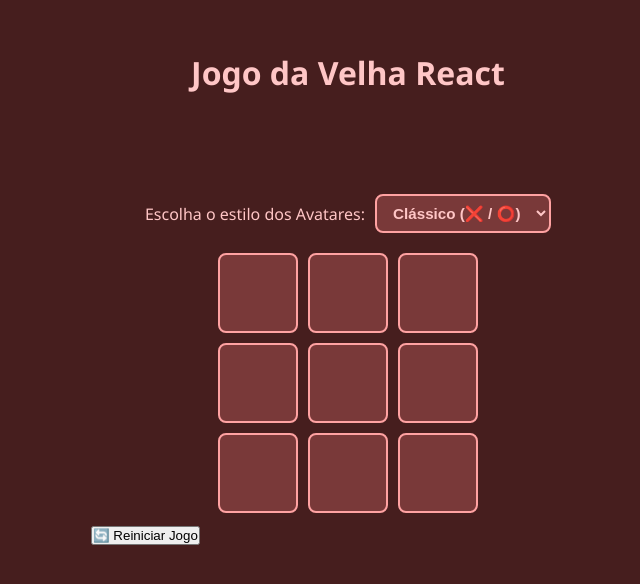
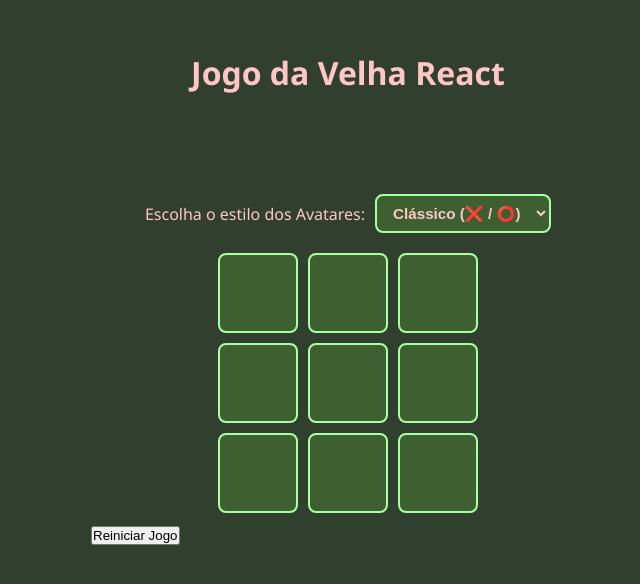
Before and after one commit to gabriela-peratello/jogo-da-velha, a React (Vite) app: page / in a window 1280 px wide. Shown: the part 152-736 px from the top of the page, without its empty margins (292-932 px from the left). Built offline with nearby package versions, Linux system fonts and the light colour scheme.

Commit message:
Finalizar essa bomba

```diff
--- a/src/components/Board/Board.jsx
+++ b/src/components/Board/Board.jsx
@@ -1,58 +1,45 @@
-
 import Square from '../Square/Square';
 import styles from './Board.module.css';
 
-// REQUISITOS: RF01 (Interatividade), RF04 (Vitória) e RF05 (Painel de Status)
-// Papel: Gerencia a renderização da grade 3x3 e a lógica de clique individual das casas
-
-
-// Props adicionadas -> isGameOver e avatares
-export default function Board({ xIsNext, squares, onPlay, isGameOver, avatares }) {
-
-  // Lê a letra e retorna o avatar correspondente do tema selecionado
-  function iconeSquare (value) {
+export default function Board({
+  xIsNext,
+  squares,
+  onPlay,
+  isGameOver,
+  avatares,
+  winningLine = []
+}) {
+  function getSquareIcon(value) {
     if (value === 'X') return avatares.x;
     if (value === 'O') return avatares.o;
     return null;
   }
 
-  // FUNÇÃO: handleClick
-  // Manipula a tentativa de jogada na casa de índice 'i'.
   function handleClick(i) {
+    if (isGameOver || squares[i]) return;
 
-    //Se o jogo acabou, não consegue clicar mais
-    if (isGameOver || squares[i]) {
-      return;
-    }
-
-    // React: Aplicação do conceito de Imutabilidade -> Cria uma cópia e altera apenas a cópia
-    // e notifica o componente pai, atualizando a interface
-    const nextSquares = squares.slice();
+    const nextSquares = [...squares];
     nextSquares[i] = xIsNext ? 'X' : 'O';
-    // React: Envia novo array com a jogada para o Game
     onPlay(nextSquares);
   }
 
-
-  // Grade jogo -> Apenas as classes foram modificadas
   return (
-    <div className ={styles.board}>
-      {/* <div className={styles.status}>Status do Jogo</div> */}
-      <div className={styles.boardRow}>
-        <Square value={iconeSquare(squares[0])} onSquareClick={() => handleClick(0)} />
-        <Square value={iconeSquare(squares[1])} onSquareClick={() => handleClick(1)} />
-        <Square value={iconeSquare(squares[2])} onSquareClick={() => handleClick(2)} />
-      </div>
-      <div className={styles.boardRow}>
-        <Square value={iconeSquare(squares[3])} onSquareClick={() => handleClick(3)} />
-        <Square value={iconeSquare(squares[4])} onSquareClick={() => handleClick(4)} />
-        <Square value={iconeSquare(squares[5])} onSquareClick={() => handleClick(5)} />
-      </div>
-      <div className={styles.boardRow}>
-        <Square value={iconeSquare(squares[6])} onSquareClick={() => handleClick(6)} />
-        <Square value={iconeSquare(squares[7])} onSquareClick={() => handleClick(7)} />
-        <Square value={iconeSquare(squares[8])} onSquareClick={() => handleClick(8)} />
-      </div>
+    <div className={styles.board}>
+      {[0, 1, 2].map((row) => (
+        <div key={row} className={styles.boardRow}>
+          {[0, 1, 2].map((col) => {
+            const index = row * 3 + col;
+            return (
+              <Square
+                key={index}
+                value={getSquareIcon(squares[index])}
+                onSquareClick={() => handleClick(index)}
+                isWinningSquare={winningLine.includes(index)}
+              />
+            );
+          })}
+        </div>
+      ))}
     </div>
   );
 }
--- a/src/components/Board/Board.module.css
+++ b/src/components/Board/Board.module.css
@@ -5,7 +5,6 @@
   align-items: center;
 
 }
-
 
 .status {
   margin-bottom: 15px;
@@ -21,3 +20,30 @@
   gap: 10px;
   margin-bottom: 10px;
 }
+
+
+.square {
+  width: 60px;
+  height: 60px;
+  position: relative; /* Importante para a linha se posicionar sobre o botão */
+  font-size: 2rem;
+  cursor: pointer;
+}
+
+/* Quadrado campeão */
+.winning {
+  background-color: #e0f2fe; /* Destaque de fundo suave */
+}
+
+/* A linha que risca a casa */
+.winning::after {
+  content: '';
+  position: absolute;
+  top: 50%;
+  left: 10%;
+  width: 80%;
+  height: 4px;
+  background-color: #0284c7; /* Cor da linha que risca */
+  transform: translateY(-50%);
+  border-radius: 2px;
+}
--- a/src/components/Game/Game.jsx
+++ b/src/components/Game/Game.jsx
@@ -1,169 +1,101 @@
-// IMPORTAÇÕES
-import { useState, useEffect } from 'react';
+import { useState, useEffect, useCallback } from 'react';
 import Board from '../Board/Board';
 import SelecionarAvatar from '../SelecionarAvatar/SelecionarAvatar';
 import SuddenDeath from '../SuddenDeath/SuddenDeath';
 
-export default function Game() {
-
-
-  // Estados jogo
-  // React -> Array do tabuleiro, cada jogada adiciona um novo estado
-  const [history, setHistory] = useState([Array(9).fill(null)]);
-  const [currentMove, setCurrentMove] = useState(0);
-
-
-  // Estados morte subita
-  const [isSuddenDeath, setIsSuddenDeath] = useState(false);
-  const [timeLeft, setTimeLeft] = useState(3);
-
-
-  // Estados os nomes
-  const [jogadorX, setJogadorX] = useState('Jogador 1');
-  const [jogadorO, setJogadorO] = useState('Jogador 2');
-
-
-
-
-  // Avatares
-  const icones = {
+const AVATARS = {
   classico: { x: '❌', o: '⭕' },
   flores: { x: '🌻', o: '🌼' },
   coracoes: { x: '❤', o: '💜' },
   animais: { x: '🐍', o: '🐊' }
 };
 
-
-
-
-  // Estado que guarda o tema selecionado + busca dinâmica do obj
-  const [avatarEscolhido, setAvatarEscolhido] = useState('classico');
-  const avatarAtual = icones[avatarEscolhido];
-
-  // Logica derivada -> Saber de quem é a vez -> Calcula se a jogada é par(X) ou impar(O)
-  const xIsNext = currentMove % 2 === 0;
-  const currentSquares = history[currentMove];
-
-
-
-
-  // Calcular vencedor
-  // React -> Confere as possíveis formas de vitória
-  function calculateWinner(squares) {
-    if (!squares) return null;
-    const lines = [
+const WINNING_LINES = [
   [0, 1, 2], [3, 4, 5], [6, 7, 8],
   [0, 3, 6], [1, 4, 7], [2, 5, 8],
   [0, 4, 8], [2, 4, 6]
 ];
 
-    for (let i = 0; i < lines.length; i++) {
-      const [a, b, c] = lines[i];
+function calculateWinner(squares) {
+  if (!squares) return null;
+  for (const [a, b, c] of WINNING_LINES) {
     if (squares[a] && squares[a] === squares[b] && squares[a] === squares[c]) {
-        return squares[a];
+      return { winner: squares[a], line: [a, b, c] };
     }
   }
   return null;
 }
 
+export default function Game() {
+  const [history, setHistory] = useState([Array(9).fill(null)]);
+  const [currentMove, setCurrentMove] = useState(0);
+  const [avatarEscolhido, setAvatarEscolhido] = useState('classico');
 
+  // Morte Súbita
+  const [isSuddenDeath, setIsSuddenDeath] = useState(false);
+  const [timeLeft, setTimeLeft] = useState(5);
 
+  const currentSquares = history[currentMove];
+  const xIsNext = currentMove % 2 === 0;
 
-  //  React-> Passar a vez quando o tempo acaba
-  function handleTimeoutPassTurn() {
-    // Atualiza o turno utilizando a forma de função
-    setCurrentMove((prevMove) => prevMove + 1);
-    setTimeLeft(3);
+  const winnerInfo = calculateWinner(currentSquares);
+  const winner = winnerInfo?.winner;
+  const winningLine = winnerInfo?.line || [];
+  const isBoardFull = currentSquares?.every(Boolean);
+  const isGameOver = Boolean(winner);
+
+  const passTurn = useCallback(() => {
+    setCurrentMove((prev) => prev + 1);
+    setTimeLeft(5);
+  }, []);
+
+  // Timer unificado para a Morte Súbita
+  useEffect(() => {
+    if (!isSuddenDeath || isGameOver) return;
+
+    const interval = setInterval(() => {
+      setTimeLeft((prev) => {
+        if (prev <= 1) {
+          passTurn();
+          return 5;
         }
-
-
-
-
-  // Temporizador morte subita -> Contagem regressiva e função de limpeza
-  useEffect(() => {
-    let relogio;
-
-    if (isSuddenDeath) {
-      relogio = setInterval(() => {
-        setTimeLeft((tempoAtual) => {
-          if (tempoAtual <= 1) {
-            return 0; // Marca que o tempo zerou
-          }
-          return tempoAtual - 1;
+        return prev - 1;
       });
     }, 1000);
-    }
 
-    return () => clearInterval(relogio);
-  }, [isSuddenDeath]);
+    return () => clearInterval(interval);
+  }, [isSuddenDeath, isGameOver, passTurn]);
 
-
-
-
-  // Troca de turno -> Confere se morte subita eh vdd e se o tempo zerou, quando as duas sao vdd, dispara a função
+  // Transição para Morte Súbita ao empatar
   useEffect(() => {
-    if (isSuddenDeath && timeLeft === 0) {
-      handleTimeoutPassTurn();
-    }
-  }, [timeLeft, isSuddenDeath]);
-
-
-
-
-
-  // Empate para morte subita -> so eh disparada se ninguem vencer, tabuleiro cheio, morte subita false
-  useEffect(() => {
-    if (!currentSquares) return;
-
-    const winner = calculateWinner(currentSquares);
-    const isBoardFull = currentSquares.every((square) => square !== null);
-
-    console.log('Verificando Empate -> Vencedor:', winner, '| Tabuleiro cheio:', isBoardFull);
-
     if (!winner && isBoardFull && !isSuddenDeath) {
-      const timerId = setTimeout(() => {
+      const timer = setTimeout(() => {
         setIsSuddenDeath(true);
         setHistory([Array(9).fill(null)]);
         setCurrentMove(0);
-        setTimeLeft(3);
+        setTimeLeft(5);
       }, 400);
 
-      return () => clearTimeout(timerId);
+      return () => clearTimeout(timer);
     }
-  }, [currentSquares, isSuddenDeath]);
+  }, [winner, isBoardFull, isSuddenDeath]);
 
-
-
-
-  // Manipulação jogada
   function handlePlay(nextSquares) {
     const nextHistory = [...history.slice(0, currentMove + 1), nextSquares];
     setHistory(nextHistory);
     setCurrentMove(nextHistory.length - 1);
 
     if (isSuddenDeath) {
-      setTimeLeft(3);
+      setTimeLeft(5);
     }
   }
 
-
-
-
-  // React -> Do código do react
-  function jumpTo(nextMove) {
-    setCurrentMove(nextMove);
+  function handleReset() {
+    setHistory([Array(9).fill(null)]);
+    setCurrentMove(0);
+    setIsSuddenDeath(false);
+    setTimeLeft(5);
   }
-  const moves = history.map((squares, move) => {
-    let description = move > 0 ? `Ir para jogada #${move}` : 'Jogar Novamente';
-    return (
-      <li key={move}>
-        <button onClick={() => jumpTo(move)}>{description}</button>
-      </li>
-    );
-  });
-
-
-
 
   return (
     <div className="game">
@@ -179,14 +111,14 @@ export default function Game() {
           xIsNext={xIsNext}
           squares={currentSquares}
           onPlay={handlePlay}
-          avatares={avatarAtual}
+          avatares={AVATARS[avatarEscolhido]}
+          winningLine={winningLine}
+          isGameOver={isGameOver}
         />
       </div>
 
       <div className="game-info">
-        <button onClick={() => jumpTo(0)}>
-          🔄 Reiniciar Jogo
-        </button>
+        <button onClick={handleReset}>Reiniciar Jogo</button>
       </div>
     </div>
   );
--- a/src/components/Square/Square.jsx
+++ b/src/components/Square/Square.jsx
@@ -1,9 +1,12 @@
-// COMPONENTE: Square
-// Papel: Componente de apresentação individual de cada casa (quadrado) da grade 3x3.
-
 import styles from './Square.module.css';
 
+export default function Square({ value, onSquareClick, isWinningSquare }) {
+  // Se for o quadrado vencedor, junta a classe padrão com a classe de destaque
+  const squareClasses = `${styles.square} ${isWinningSquare ? styles.winning : ''}`;
 
-// Recebe o valor calculado pelo componente pai via props e o exibe no botão
-export default function Square({value, onSquareClick}) {
-    return (<button className={styles.square} onClick={onSquareClick}> {value}</button>);}
+  return (
+    <button className={squareClasses} onClick={onSquareClick}>
+      {value}
+    </button>
+  );
+}
--- a/src/index.css
+++ b/src/index.css
@@ -1,10 +1,10 @@
 
 :root {
   /* Paleta de Cores */
-  --bg-primary: #461e1e;
-  --bg-card: #793939;
-  --accent-color: #ffa2a2;
-  --accent-hover: #a15c5c;
+  --bg-primary: #313f2e;
+  --bg-card: #3e5f30;
+  --accent-color: #aaffa2;
+  --accent-hover: #aaffa2;
   --danger-color: #f38ba8;
   --text-main: #ffc6c6;
   --text-muted: #ffcaca;
@@ -31,6 +31,7 @@ body {
   justify-content: center;
   align-items: center;
   min-height: 100vh;
+
 }
 
 .titulo{
```
Also changed, not shown: src/components/Square/Square.module.css (line endings or trailing spaces). Lines whose indentation alone changed are shown as unchanged.
